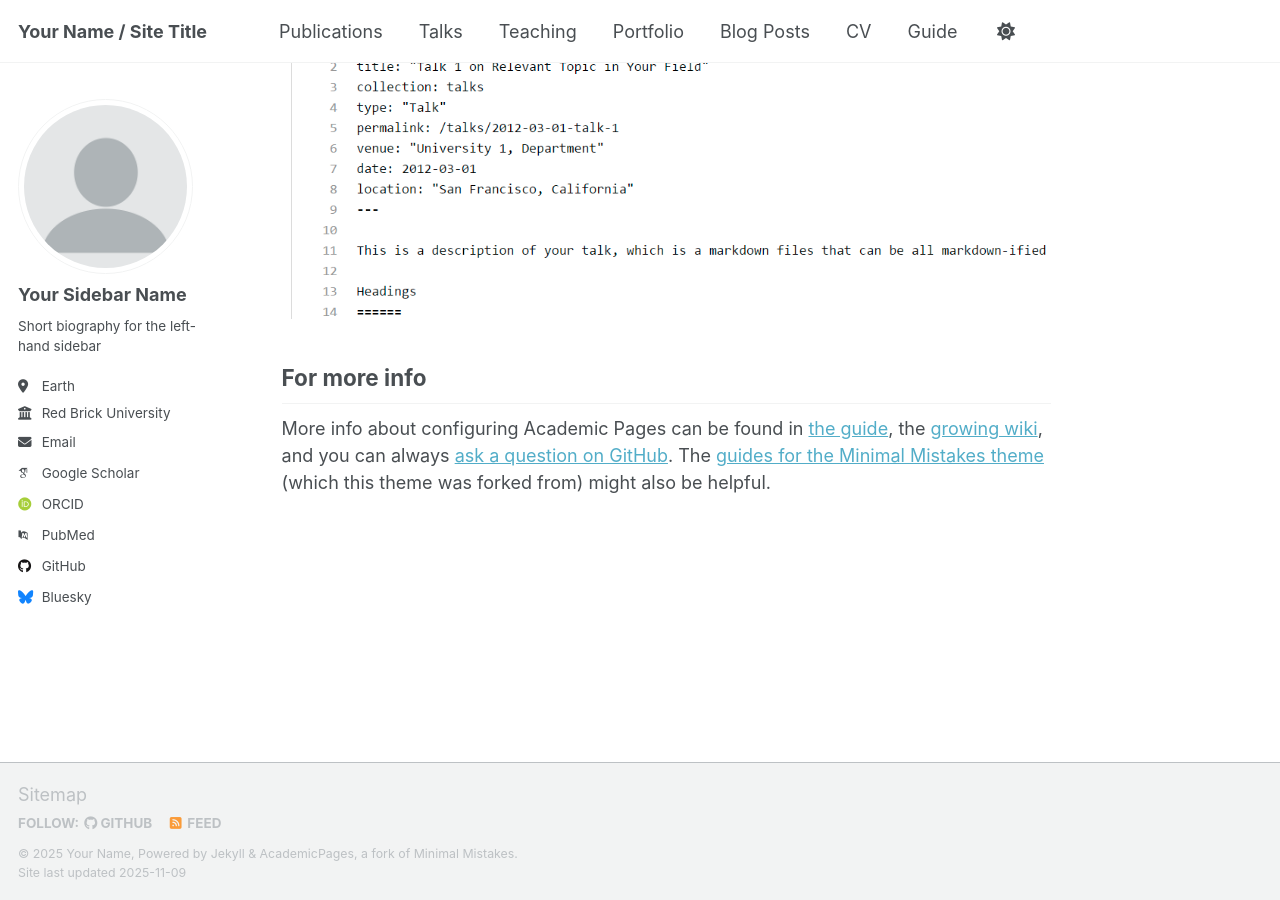
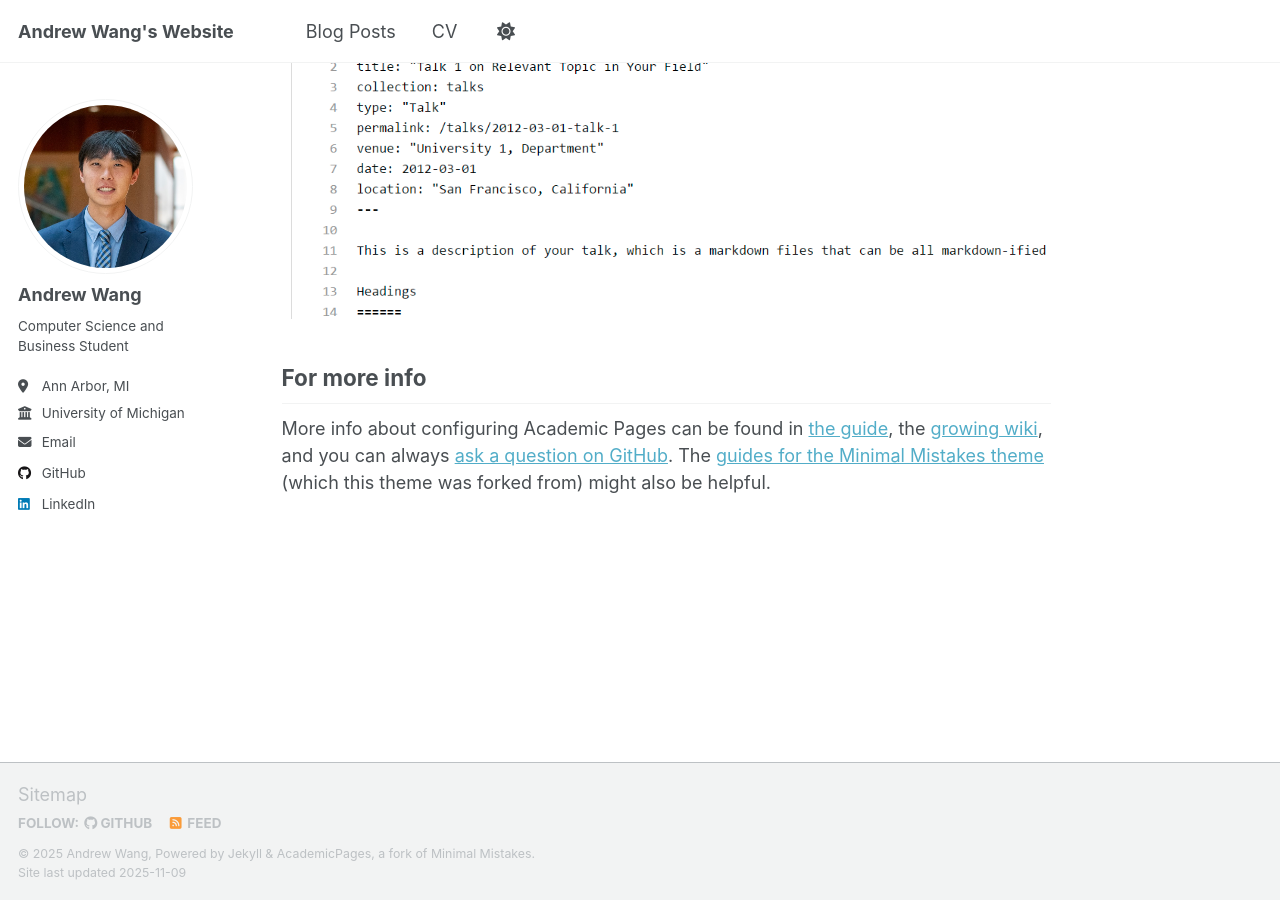
Before and after one commit to wxng23/wxng23.github.io, a Jekyll site: the page built from _pages/about.md, in a window 1280 px wide and 900 px high, scrolled down 2880 px. Built offline with Jekyll 4.4.1, drawn with Linux system fonts in a browser that asks for light colours; some web fonts are replaced; a script that is not in the unit is left out.

Commit message:
Change sidebar info

```diff
--- a/_config.yml
+++ b/_config.yml
@@ -9,14 +9,14 @@
 # Basic Site Settings
 locale                   : "en-US"
 site_theme               : "default" # Currently available options are "default", "air"
-title                    : "Your Name / Site Title"
+title                    : "Andrew Wang's Website"
 title_separator          : "-"
-name                     : &name "Your Name"
-description              : &description "Your Name's academic portfolio"   # Update this with a general description of your site, this is the default if not overridden by a page
-url                      : https://academicpages.github.io # The base hostname & protocol for your site e.g. "https://[your GitHub username].github.io",
+name                     : &name "Andrew Wang"
+description              : &description "Website for Andrew Wang"   # Update this with a general description of your site, this is the default if not overridden by a page
+url                      : https://wxng23.github.io # The base hostname & protocol for your site e.g. "https://[your GitHub username].github.io",
                                                            # or if you already have some other page hosted on Github then use "https://[your GitHub username].github.io/[Your Repo Name]"
 baseurl                  : "" # the subpath of your site, e.g. "/blog"
-repository               : "academicpages/academicpages.github.io"
+repository               : "wxng23/wxng23.github.io"
 
 # Site Author - The following control what appear as part of the author content on the side bar.
 #               If a field is blank the icon and link will not appear, otherwise it will be shown.
@@ -24,23 +24,23 @@ repository               : "academicpages/academicpages.github.io"
 author:
   # Biographic information
   avatar           : "profile.png"
-  name             : "Your Sidebar Name"
+  name             : "Andrew Wang"
   pronouns         : # example: "she/her"
-  bio              : "Short biography for the left-hand sidebar"
-  location         : "Earth"
-  employer         : "Red Brick University"
+  bio              : "Computer Science and Business Student"
+  location         : "Ann Arbor, MI"
+  employer         : "University of Michigan"
   uri              : # URL
-  email            : "none@example.org"
+  email            : "andrew.23.wang@gmail.com"
 
   # Academic websites
   academia         : # URL
   arxiv            : # URL - Update with the correct link to your profile
-  googlescholar    : "https://scholar.google.com/citations?user=PS_CX0AAAAAJ"
+  googlescholar    : # URL
   inspire-hep      : # URL
   impactstory      : # URL
-  orcid            : "https://orcid.org/yourorcidurl"
+  orcid            : # URL
   semantic         : # URL
-  pubmed           : "https://www.ncbi.nlm.nih.gov/pubmed/?term=john+snow"
+  pubmed           : # URL "https://www.ncbi.nlm.nih.gov/pubmed/?term=john+snow"
   researchgate     : # URL
   scopus           : # URL
 
@@ -48,13 +48,13 @@ author:
   bitbucket        : # Username - Update with your username on the site
   codepen          : # Username
   dribbble         : # Username
-  github           : "academicpages"
+  github           : "wxng23"
   kaggle           : # Username
   stackoverflow    : # User number or user number and name (i.e., use "1" or "1/jeff-atwood")
 
   # Social media
   artstation       : # Username
-  bluesky          : "bsky.app" # Replace this with you Bluesky username
+  bluesky          : # Username "bsky.app" # Replace this with you Bluesky username
   facebook         : # Username
   flickr           : # Username
   foursquare       : # Username
@@ -63,7 +63,7 @@ author:
   keybase          : # Username
   instagram        : # Username
   lastfm           : # Username
-  linkedin         : # Username
+  linkedin         : "theandrewwang"
   mastodon         : # URL
   medium           : # URL
   pinterest        : # Username
```
Also changed, not shown: _data/navigation.yml (+10 -10 lines), .github/workflows/scrape_talks.yml, images/profile.png, 2 other files.
